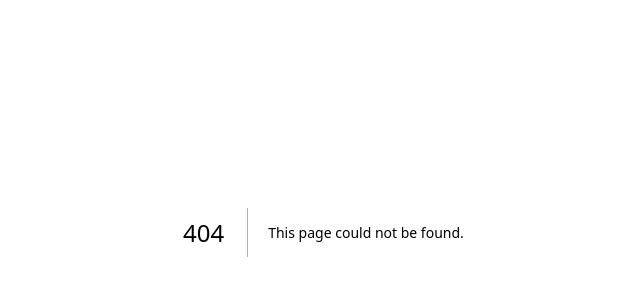
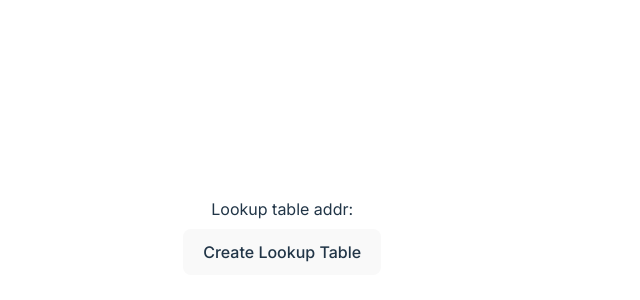
Before and after one commit to baoskee/solana-examples, a Next.js app in the folder next-client/: page /lookup-tables in a window 1280 px wide. Before the commit this address had no page. Shown: the part 200-500 px from the top of the page, without its empty margins (297-937 px from the left). Built offline with nearby package versions, Linux system fonts and the light colour scheme.

Commit message:
lookup tables

```diff
--- /dev/null
+++ b/next-client/src/app/lookup-tables/page.tsx
@@ -0,0 +1,75 @@
+"use client";
+import { anchorProvider } from "@/lib/util";
+import { AddressLookupTableProgram, Connection, Keypair, PublicKey, SystemProgram, Transaction } from "@solana/web3.js";
+import { useQuery } from "@tanstack/react-query";
+import { useState } from "react";
+
+export default function LookupTableDemo() {
+
+  const [addr, set_addr] = useState<PublicKey | null>(null);
+
+  const create_lookup_table = async () => {
+    const connection = new Connection("http://localhost:8899");
+    const slot = await connection.getSlot();
+
+    const provider = await anchorProvider();
+    if (!provider || !provider.publicKey) {
+      return alert("Please connect wallet");
+    }
+
+    const [lookupTableInst, lookupTableAddress] = AddressLookupTableProgram.createLookupTable({
+      authority: provider.publicKey,
+      payer: provider.publicKey,
+      recentSlot: slot
+    });
+
+    const example0 = Keypair.generate()
+    const example1 = Keypair.generate()
+    const example2 = Keypair.generate()
+    console.log("lookup table address:", lookupTableAddress.toBase58());
+    const extendInstruction = AddressLookupTableProgram.extendLookupTable({
+      payer: provider.publicKey,
+      authority: provider.publicKey,
+      lookupTable: lookupTableAddress,
+      addresses: [
+        provider.publicKey,
+        SystemProgram.programId,
+        // list more `publicKey` addresses here
+        example0.publicKey,
+        example1.publicKey,
+        example2.publicKey,
+      ],
+    });
+
+    const tx = new Transaction().add(...[lookupTableInst, extendInstruction]);
+    const sig = await provider.sendAndConfirm!(
+      tx, [], { commitment: "processed" }
+    );
+    set_addr(lookupTableAddress);
+    console.log(sig);
+  }
+
+  const lookup_table_account = useQuery({
+    queryKey: ["lookup_table_account", addr],
+    queryFn: async () => {
+      const connection = new Connection("http://localhost:8899", "processed");
+      const res= await connection.getAddressLookupTable(addr!);
+      return res.value;
+    },
+    enabled: !!addr,
+  });
+
+  return <div>
+    <p className="py-2">
+      Lookup table addr: {addr?.toBase58()}
+    </p>
+    <pre>
+      {lookup_table_account.data && JSON.stringify(lookup_table_account.data, (key, value) =>
+        typeof value === 'bigint' ? value.toString() : value
+      , 2)}
+    </pre>
+    <button onClick={create_lookup_table}>
+      Create Lookup Table
+    </button>
+  </div>
+}
```
